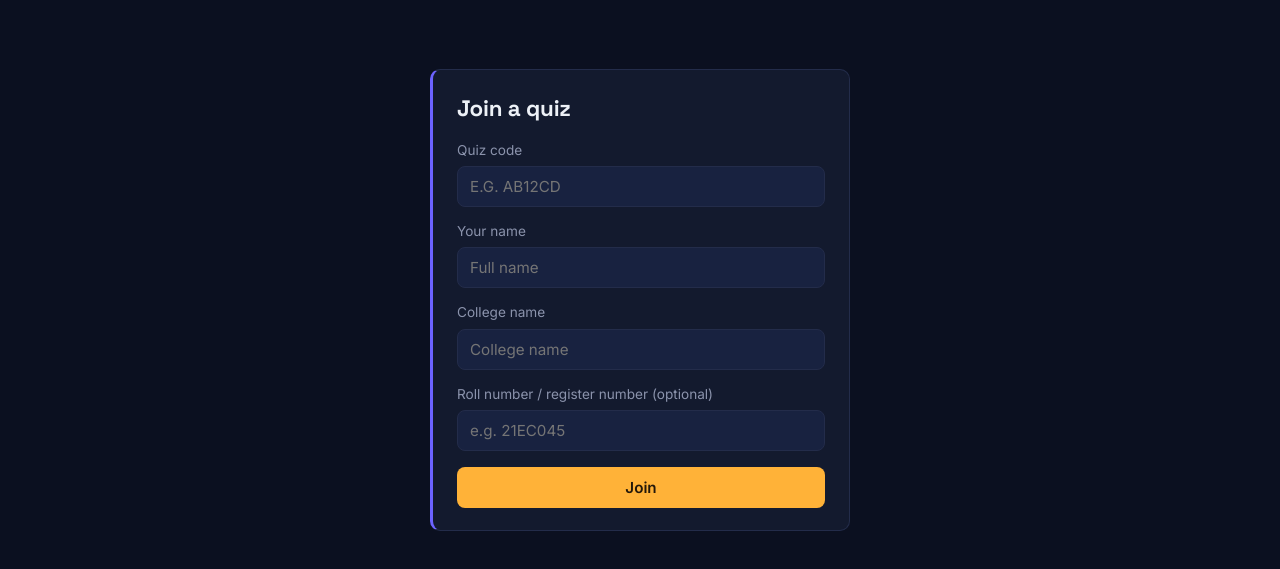
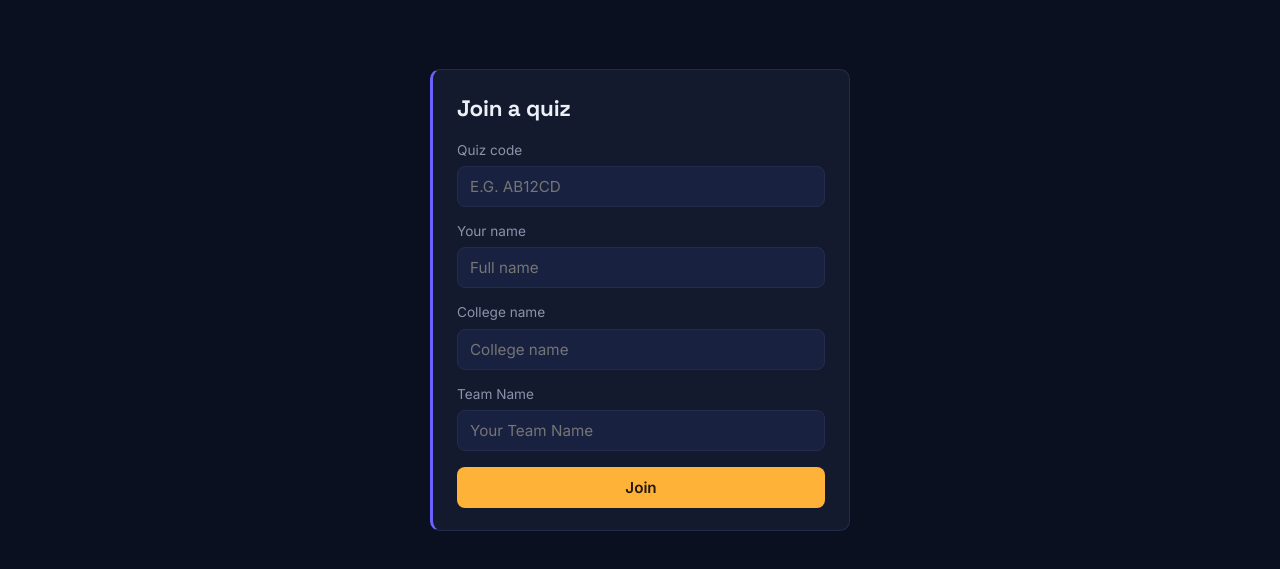
Before and after one commit to yoges-2907/Quiz_symposium_website, a website: page public/student.html in a window 1280 px wide. Shown: the part 69-638 px from the top of the page. Drawn offline with nearby package versions, Linux system fonts and the light colour scheme.

Commit message:
change the rool number to team name

```diff
--- a/public/student.html
+++ b/public/student.html
@@ -23,8 +23,8 @@
         <input type="text" id="j-name" placeholder="Full name">
         <label for="j-college">College name</label>
         <input type="text" id="j-college" placeholder="College name">
-        <label for="j-roll">Roll number / register number (optional)</label>
-        <input type="text" id="j-roll" placeholder="e.g. 21EC045">
+        <label for="j-roll">Team Name</label>
+        <input type="text" id="j-roll" placeholder="Your Team Name">
         <div id="j-error" class="muted" style="color: var(--danger); display:none; margin-top: 8px;"></div>
         <button class="btn block gold" style="margin-top:16px;" onclick="handleJoin()">Join</button>
       </div>
```
Also changed, not shown: public/admin.html (+1 -1 lines).
